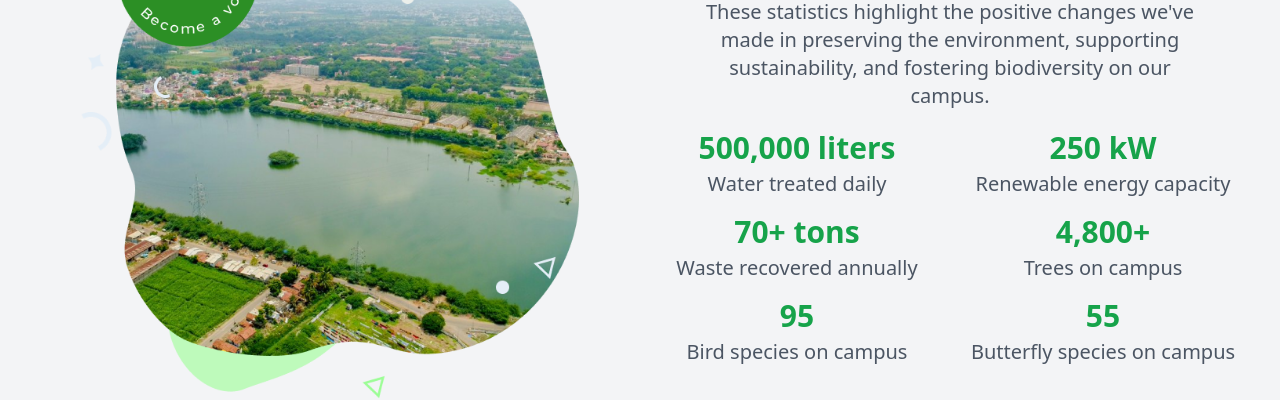
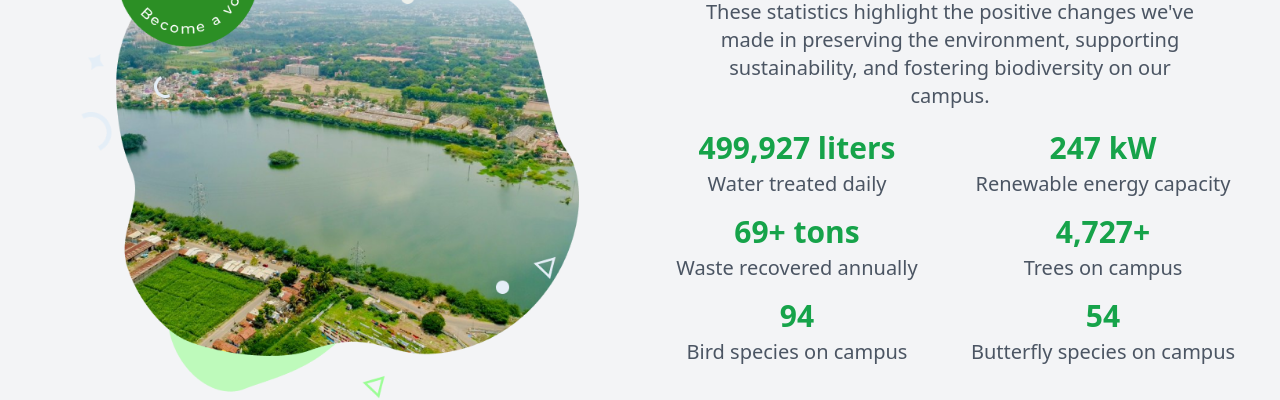
Before and after one commit to Kumaraguru-Microcosm/Microcosm-Website, a React (Vite) app: page / in a window 1280 px wide. Shown: the part 1060-1460 px from the top of the page. Built offline with nearby package versions, Linux system fonts and the light colour scheme.

Commit message:
ImpactStatistics Count inc

```diff
--- a/src/components/ImpactStatistics.tsx
+++ b/src/components/ImpactStatistics.tsx
@@ -85,7 +85,7 @@ const ImpactStatistics = () => {
                     <CountUp
                       start={0}
                       end={stat.number}
-                      duration={3.5}
+                      duration={10.5}
                       separator=","
                       suffix={stat.suffix}
                       className="text-2xl sm:text-3xl font-semibold text-green-600"
```
